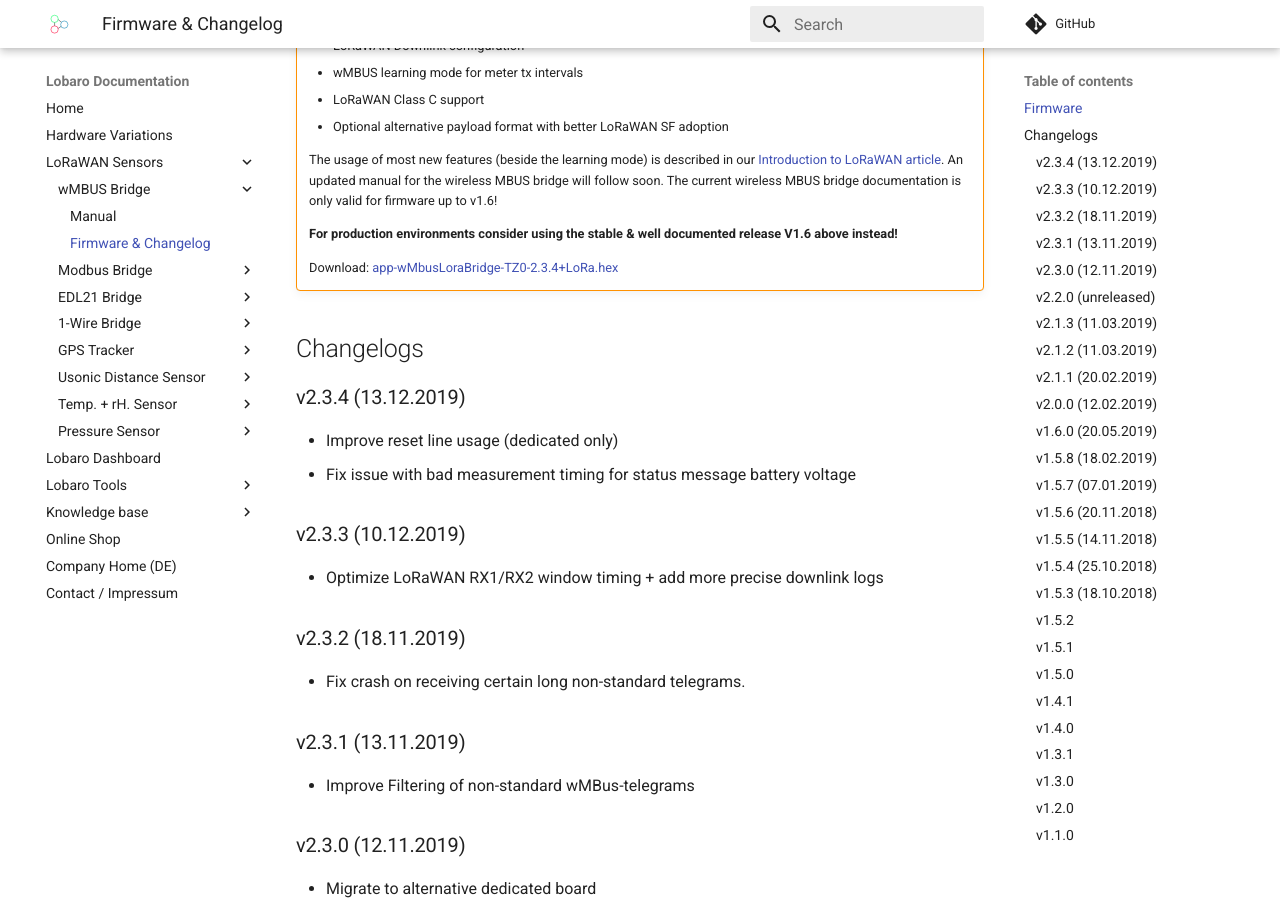
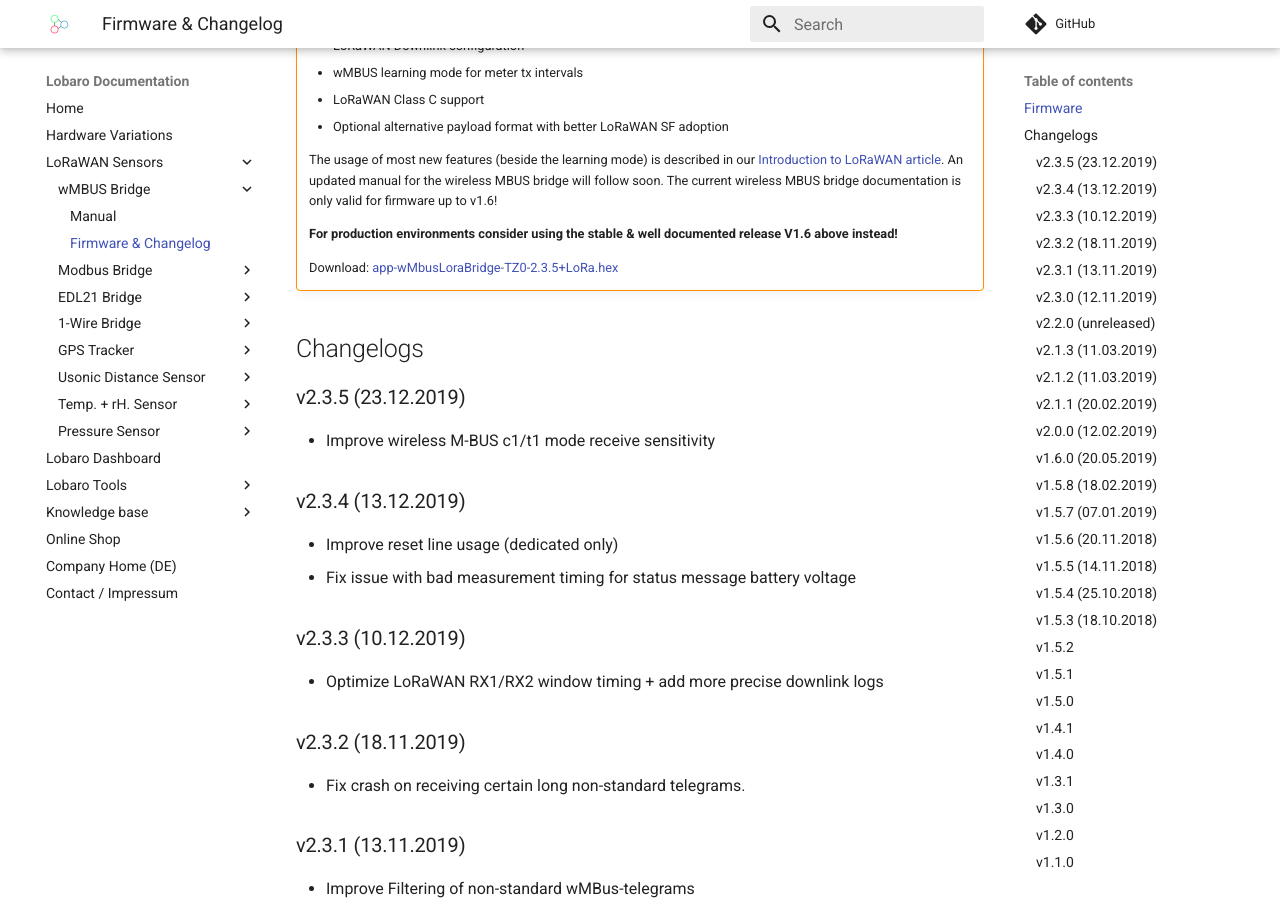
Before and after one commit to Lobaro/docs, an MkDocs documentation site: the page built from docs/lorawan-sensors/wmbus-lorawan/firmware.md, in a window 1280 px wide and 900 px high, scrolled down 544 px. Built offline with MkDocs 1.6.1 and Material for MkDocs 9.7.7, drawn with Linux system fonts in a browser that asks for light colours; a script that is not in the unit is left out; comment, search, counter and statistics services are not loaded.

Commit message:
add wmbus v2.3.5

```diff
--- a/docs/lorawan-sensors/wmbus-lorawan/firmware.md
+++ b/docs/lorawan-sensors/wmbus-lorawan/firmware.md
@@ -26,9 +26,12 @@
 
     **For production environments consider using the stable & well documented release V1.6 above instead!**
 
-    Download: [app-wMbusLoraBridge-TZ0-2.3.4+LoRa.hex](firmware/app-wMbusLoraBridge-TZ0-2.3.4+LoRa.hex)
+    Download: [app-wMbusLoraBridge-TZ0-2.3.5+LoRa.hex](firmware/app-wMbusLoraBridge-TZ0-2.3.5+LoRa.hex)
 
 ## Changelogs
+
+### v2.3.5 (23.12.2019)
+- Improve wireless M-BUS c1/t1 mode receive sensitivity
 
 ### v2.3.4 (13.12.2019)
 - Improve reset line usage (dedicated only)
```
Also changed, not shown: 2 other files.
